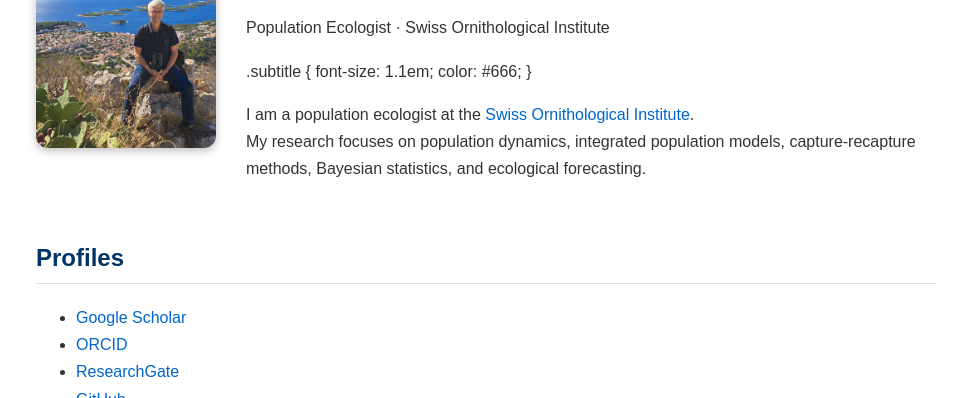
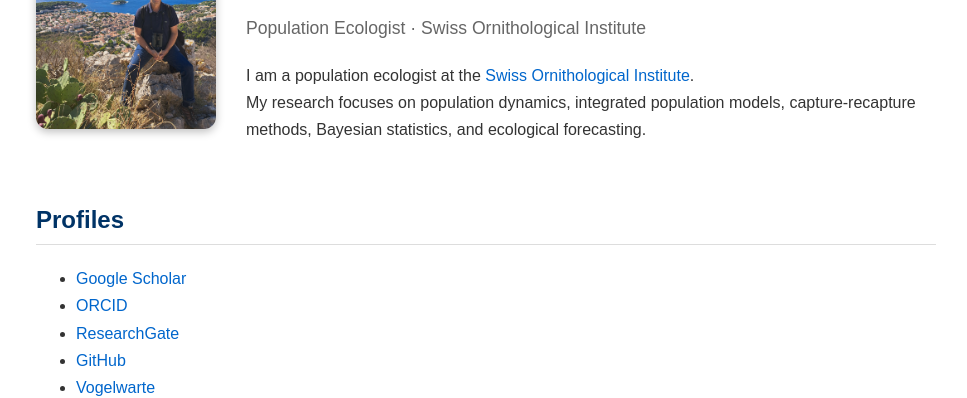
Before and after one commit to mschaub67/mschaub67.github.io, a plain HTML site: page index.html in a window 1280 px wide. Shown: the part 826-1224 px from the top of the page, without its empty margins (154-1121 px from the left). Drawn offline with Linux system fonts and the light colour scheme.

Commit message:
Update index.html

```diff
--- a/index.html
+++ b/index.html
@@ -54,6 +54,10 @@
     gap: 30px;
     margin-bottom: 30px;
 }
+  .subtitle {
+       font-size: 1.1em;
+       color: #666;
+       }
 
 .photo {
     width: 180px;
@@ -81,10 +85,6 @@
        Population Ecologist · Swiss Ornithological Institute
        </p>
 
-       .subtitle {
-       font-size: 1.1em;
-       color: #666;
-       }
         <p>
         I am a population ecologist at the <a href="https://www.vogelwarte.ch/en/">Swiss Ornithological Institute</a>.<br>
         My research focuses on population dynamics, integrated
```
